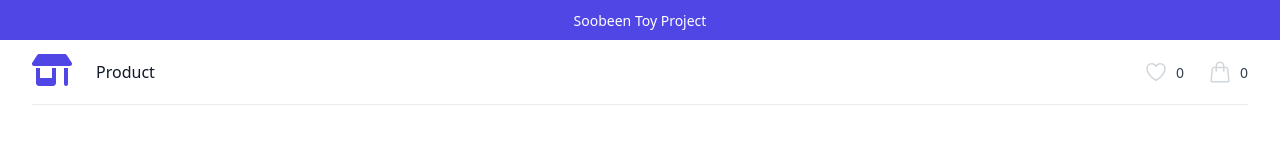
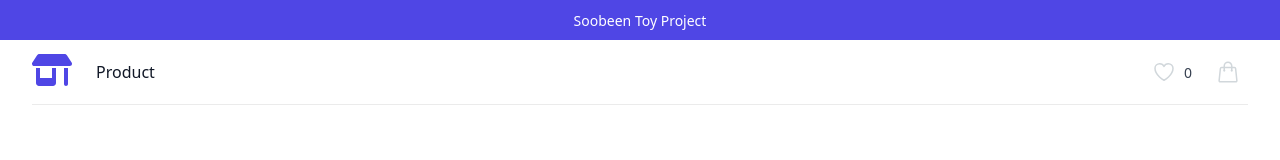
Before and after one commit to s00been/shopping-mall, a React (Vite) app: page / in a window 1280 px wide. Shown: the top 160 px of the page. Built offline with nearby package versions, Linux system fonts and the light colour scheme.

Commit message:
header에 장바구니 수 표시

```diff
--- a/src/components/commons/header.tsx
+++ b/src/components/commons/header.tsx
@@ -1,37 +1,24 @@
-import { Fragment, useState } from "react";
+import { useState } from "react";
 import { Link } from "react-router-dom";
-import {
-  Dialog,
-  DialogBackdrop,
-  DialogPanel,
-  Popover,
-  PopoverButton,
-  PopoverGroup,
-  PopoverPanel,
-  Tab,
-  TabGroup,
-  TabList,
-  TabPanel,
-  TabPanels,
-} from "@headlessui/react";
+import { useQuery } from "react-query";
+import { graphqlFetcher, QueryKeys } from "../../queryClient";
+import { GET_CART } from "../../graphql/cart";
+
 import {
   HeartIcon,
   Bars3Icon,
-  MagnifyingGlassIcon,
   ShoppingBagIcon,
-  XMarkIcon as XMarkIconOutline,
 } from "@heroicons/react/24/outline";
-import {
-  CheckIcon,
-  ClockIcon,
-  QuestionMarkCircleIcon,
-  XMarkIcon as XMarkIconMini,
-} from "@heroicons/react/20/solid";
 
 import { FontAwesomeIcon } from "@fortawesome/react-fontawesome";
 import { faShop } from "@fortawesome/free-solid-svg-icons";
 
 const Header = () => {
+  const { data, isLoading, isError, error } = useQuery(QueryKeys.CART, () =>
+    graphqlFetcher(GET_CART)
+  );
+  const cartData = data ? Object.values(data) : null;
+
   const [open, setOpen] = useState(false);
 
   return (
@@ -121,7 +108,7 @@ const Header = () => {
                     className="size-6 shrink-0 text-gray-400 group-hover:text-gray-500"
                   />
                   <span className="ml-2 text-sm font-medium text-gray-700 group-hover:text-gray-800">
-                    0
+                    {cartData?.length}
                   </span>
                   <span className="sr-only">items in cart, view bag</span>
                 </Link>
```
